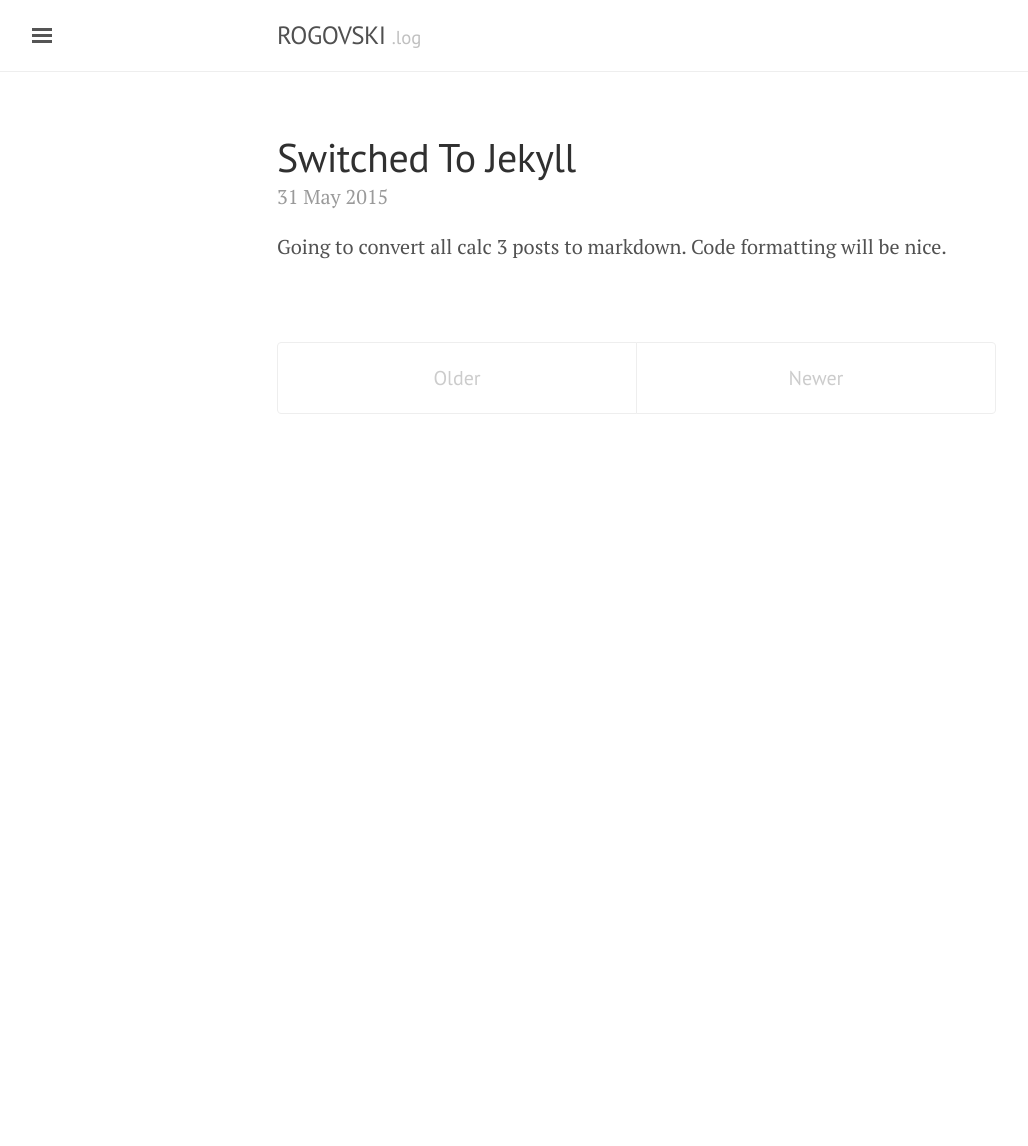
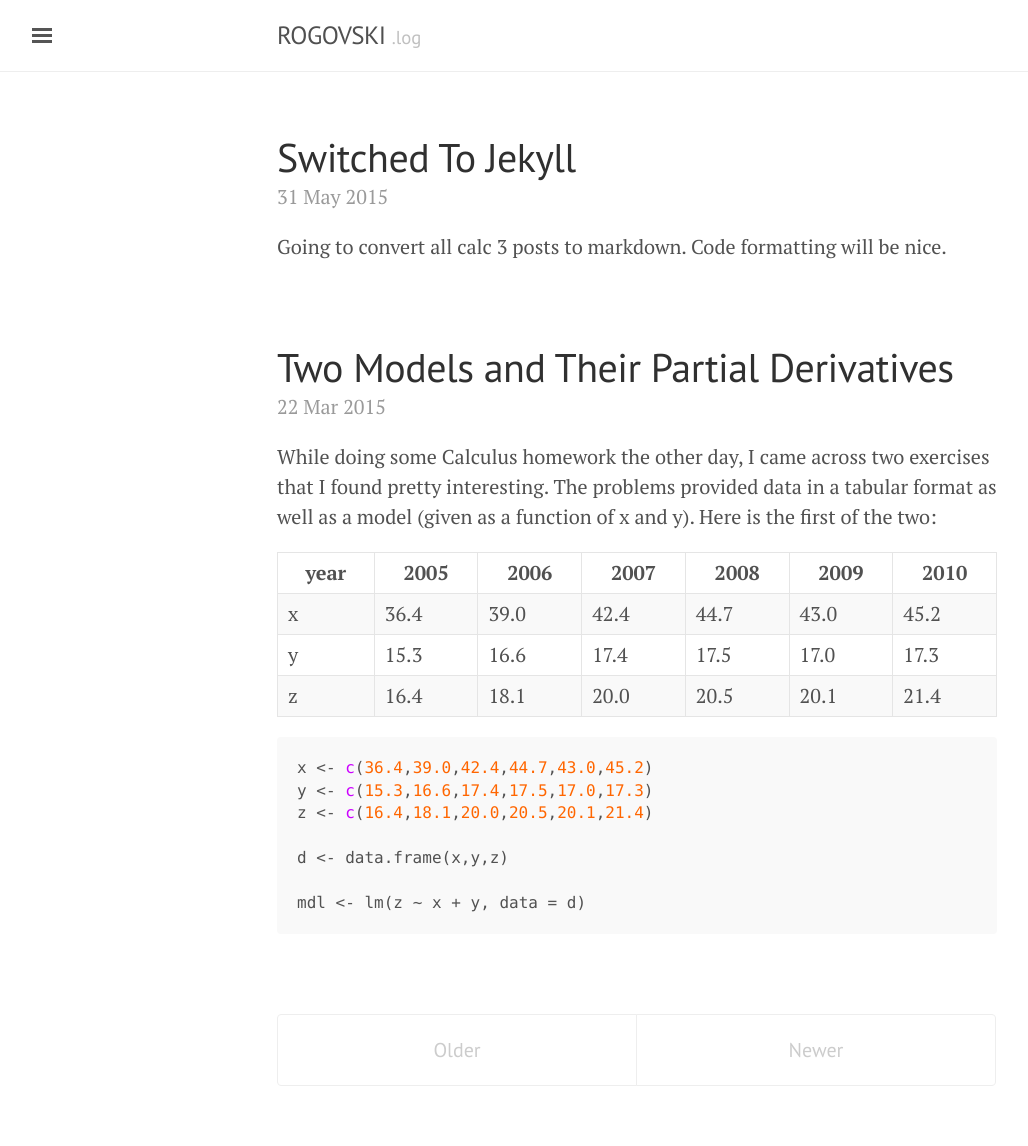
Before and after one commit to rogovski/rogovski.github.io, a Jekyll site: the page built from index.html, in a window 1280 px wide. Shown: the whole page, without its empty margins (3-1031 px from the left). Built offline with Jekyll 4.4.1, drawn with Linux system fonts in a browser that asks for light colours; Markdown is read by kramdown in place of the engine named in the settings; the list of posts is cut into pages by our own code; before the commit the page ends 900 px from its top, so only the background shows below that.

Commit message:
old post 1 of 3

````diff
--- a/_config.yml
+++ b/_config.yml
@@ -12,6 +12,13 @@ url:                 http://rogovski.github.io/
 baseurl:             ''
 paginate:            5
 
+markdown:            redcarpet
+
+redcarpet:
+  extensions:        ["no_intra_emphasis", "fenced_code_blocks", "autolink", "tables", "with_toc_data"]
+
+highlighter:         pygments
+
 # About/contact
 author:
   name:              Michael Rogowski
--- /dev/null
+++ b/_posts/2015-03-22-models-and-their-partial-derivatives.md
@@ -0,0 +1,24 @@
+---
+layout: post
+title: Two Models and Their Partial Derivatives
+---
+
+While doing some Calculus homework the other day, I came across two exercises that I
+found pretty interesting. The problems provided data in a tabular format as well as
+a model (given as a function of x and y). Here is the first of the two:
+
+| year | 2005  | 2006  | 2007  | 2008  | 2009  | 2010  |
+| ---- | ----- | ----- | ----- | ----- | ----- | ----- |
+| x    | 36.4  | 39.0  | 42.4  | 44.7  | 43.0  | 45.2  |
+| y    | 15.3  | 16.6  | 17.4  | 17.5  | 17.0  | 17.3  |
+| z    | 16.4  | 18.1  | 20.0  | 20.5  | 20.1  | 21.4  |
+
+```r
+x <- c(36.4,39.0,42.4,44.7,43.0,45.2)
+y <- c(15.3,16.6,17.4,17.5,17.0,17.3)
+z <- c(16.4,18.1,20.0,20.5,20.1,21.4)
+
+d <- data.frame(x,y,z)
+
+mdl <- lm(z ~ x + y, data = d)
+```
````
